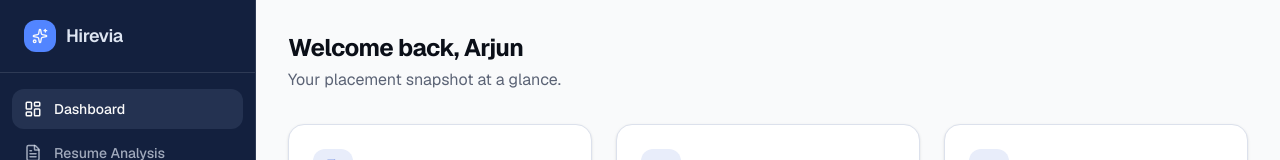
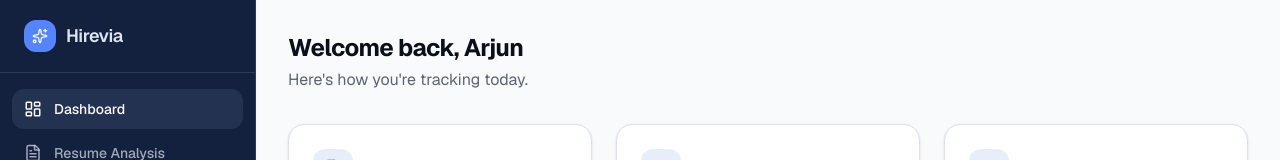
Before and after one commit to SujalSinha12012005/v0-hirevia, a Next.js app: page /dashboard in a window 1280 px wide. Shown: the top 160 px of the page. Built offline with nearby package versions, Linux system fonts and the light colour scheme.

Commit message:
feat: update subtitle to more casual tone\n\nChange subtitle for a direct and casual feel.

```diff
--- a/app/dashboard/page.tsx
+++ b/app/dashboard/page.tsx
@@ -18,7 +18,7 @@ export default function DashboardPage() {
           Welcome back, Arjun
         </h1>
         <p className="text-muted-foreground mt-1">
-          {"Your placement snapshot at a glance."}
+          {"Here's how you're tracking today."}
         </p>
       </div>
 
```
